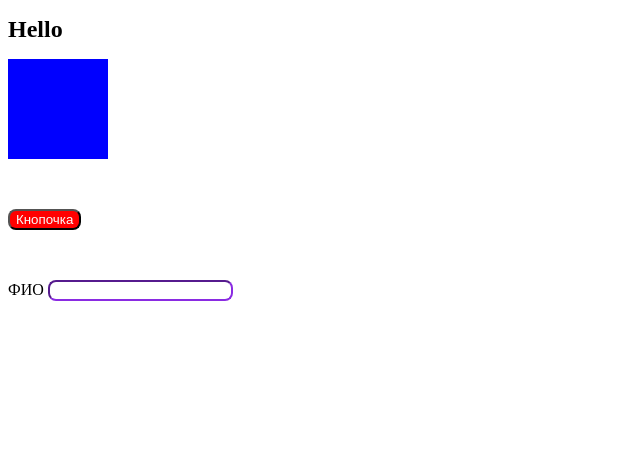
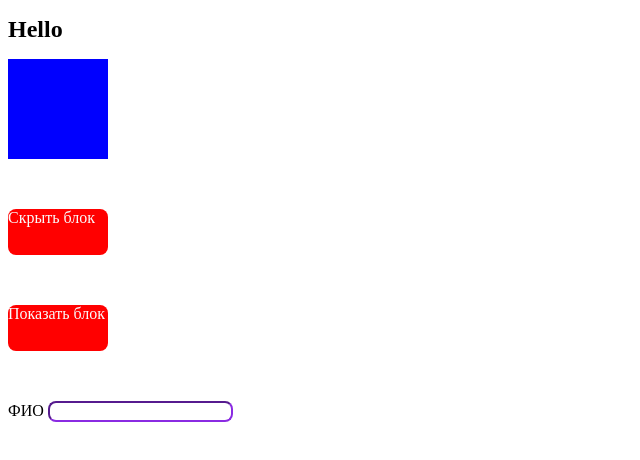
Before and after one commit to juliachaush/Bar, a plain HTML site: page Barcha.HTML in a window 1280 px wide. Shown: the whole page, without its empty margins (0-640 px from the left). Drawn offline with Linux system fonts and the light colour scheme.

Commit message:
Add files via upload

```diff
--- a/Barcha.CSS
+++ b/Barcha.CSS
@@ -1,10 +1,12 @@
-button {
+.button {
     background-color: red;
     font-style: Roboto;
     color: rgb(250, 250, 250);
     border-style: red;
     border-radius: 8px;
     margin-bottom: 50px;
+    width: 100px;
+    height: 46px;
 
 
 
--- a/Barcha.HTML
+++ b/Barcha.HTML
@@ -9,11 +9,13 @@
 
 <body>
     <h1>Hello</h1>
-    <div class="box">
+    <div id="box" class="box">
     </div>
-    <div>
-        <button>Кнопочка</button>
-    </div>
+
+            <div id="button-hide" class="button">Скрыть блок</div>
+            <div id="button-display" class="button">Показать блок</div>
+
+
     <div>
         <a>ФИО</a>
     <input type="text"></input>
--- a/Barcha.js
+++ b/Barcha.js
@@ -1,3 +1,10 @@
 function hello(){};
 function world(){};
 console.log(hello + world);
+
+// document.getElementById('button-hide').onclick = function() {
+    //  document.getElementById('box').style.display = 'none';
+// }
+document.getElementById('buton-hide').addEventListener ('click', function () {
+    document.getElementById ('box').style.display = 'none';
+})
```
